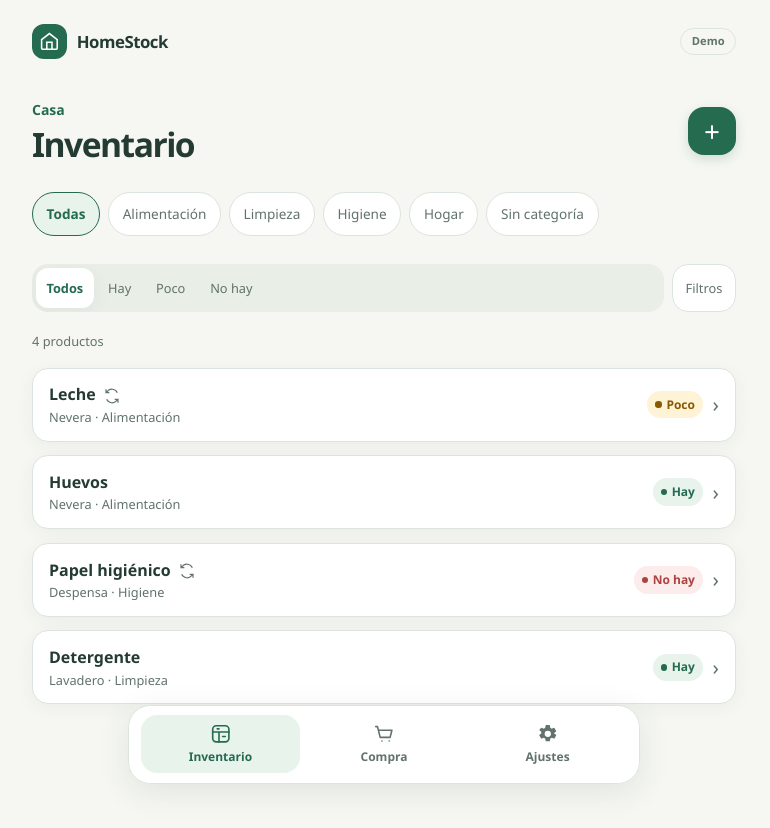
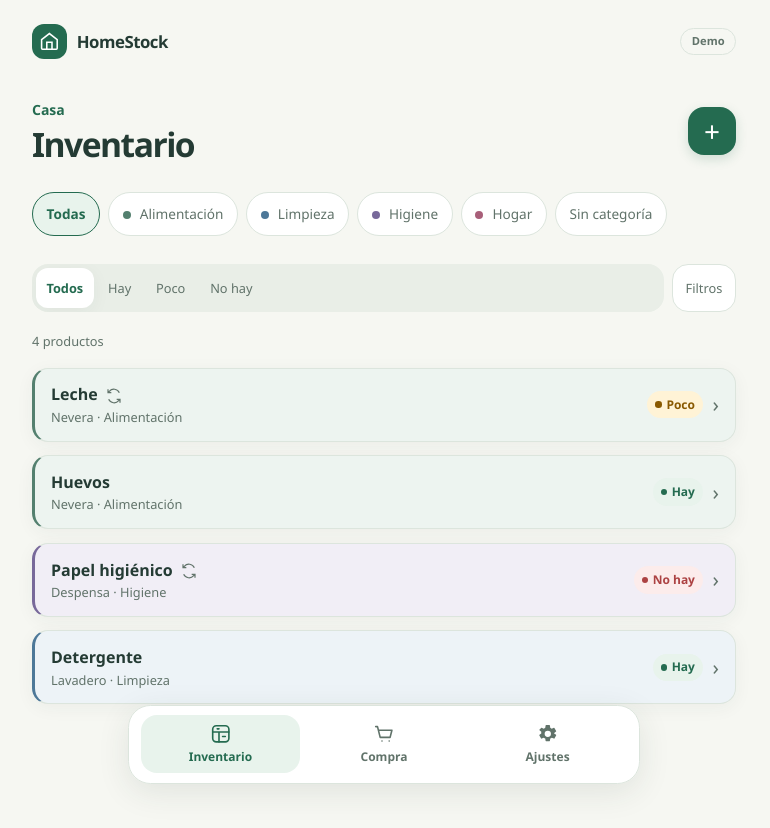
Before and after one commit to doyo91/homestock-demo, a SvelteKit app: page / in a window 1280 px wide. Shown: the top 828 px of the page, without its empty margins (256-1026 px from the left). Built offline with nearby package versions, Linux system fonts and the light colour scheme.

Commit message:
Add editable colors to product categories

```diff
--- a/src/lib/components/inventory/InventoryProduct.svelte
+++ b/src/lib/components/inventory/InventoryProduct.svelte
@@ -1,6 +1,7 @@
 <script lang="ts">
 	import type { PrototypeInventoryItem } from '$lib/prototype/seed';
 	import { getCategoryById, getLocationById } from '$lib/prototype/state.svelte';
+	import { getCategoryColor } from '$lib/prototype/seed';
 
 	let {
 		item,
@@ -10,9 +11,9 @@
 		onOpen: (id: string) => void;
 	} = $props();
 
-	let categoryName = $derived(
-		item.categoryId ? (getCategoryById(item.categoryId)?.name ?? 'Sin categoría') : 'Sin categoría'
-	);
+	let category = $derived(item.categoryId ? getCategoryById(item.categoryId) : undefined);
+	let categoryName = $derived(category?.name ?? 'Sin categoría');
+	let categoryColor = $derived(category ? getCategoryColor(category.color) : null);
 	let locationName = $derived(
 		item.locationId ? (getLocationById(item.locationId)?.name ?? 'Sin ubicación') : 'Sin ubicación'
 	);
@@ -21,7 +22,12 @@
 	);
 </script>
 
-<article class="product">
+<article
+	class="product"
+	style={categoryColor
+		? `--category-tone: ${categoryColor.tone}; --category-soft: ${categoryColor.soft}`
+		: undefined}
+>
 	<button
 		class="product-button"
 		type="button"
@@ -69,8 +75,9 @@
 <style>
 	.product {
 		border: 1px solid var(--line);
+		border-left: 3px solid var(--category-tone, var(--line));
 		border-radius: 1rem;
-		background: white;
+		background: var(--category-soft, white);
 		box-shadow: var(--shadow);
 	}
 	.product-button {
@@ -89,7 +96,8 @@
 		cursor: pointer;
 	}
 	.product-button:hover {
-		background: var(--surface-soft);
+		background: var(--category-soft, var(--surface-soft));
+		filter: brightness(0.98);
 	}
 	.product-button:focus-visible {
 		outline: 2px solid var(--accent);
--- a/src/lib/prototype/seed.ts
+++ b/src/lib/prototype/seed.ts
@@ -9,6 +9,24 @@ export interface PrototypeCategory {
 	id: string;
 	name: string;
 	active: boolean;
+	color: CategoryColor;
+}
+
+export const CATEGORY_PALETTE = [
+	{ id: 'sage', name: 'Salvia', tone: '#54806f', soft: '#edf4f0' },
+	{ id: 'blue', name: 'Azul', tone: '#4d7898', soft: '#edf3f7' },
+	{ id: 'lavender', name: 'Lavanda', tone: '#78699a', soft: '#f1eef6' },
+	{ id: 'rose', name: 'Rosa', tone: '#a85f79', soft: '#f7eef1' },
+	{ id: 'coral', name: 'Coral', tone: '#b96d58', soft: '#f8f0ec' },
+	{ id: 'amber', name: 'Mostaza', tone: '#907536', soft: '#f6f2e7' },
+	{ id: 'teal', name: 'Verde azulado', tone: '#43817e', soft: '#edf5f4' },
+	{ id: 'slate', name: 'Pizarra', tone: '#667481', soft: '#eff2f4' }
+] as const;
+
+export type CategoryColor = (typeof CATEGORY_PALETTE)[number]['id'];
+
+export function getCategoryColor(color: CategoryColor | undefined) {
+	return CATEGORY_PALETTE.find((item) => item.id === color) ?? CATEGORY_PALETTE[0];
 }
 
 export interface PrototypeLocation {
@@ -58,10 +76,10 @@ export function createPrototypeSeed(): PrototypeState {
 
 	return {
 		categories: [
-			{ id: categoryIdAlimentacion, name: 'Alimentación', active: true },
-			{ id: categoryIdLimpieza, name: 'Limpieza', active: true },
-			{ id: categoryIdHigiene, name: 'Higiene', active: true },
-			{ id: categoryIdHogar, name: 'Hogar', active: true }
+			{ id: categoryIdAlimentacion, name: 'Alimentación', active: true, color: 'sage' },
+			{ id: categoryIdLimpieza, name: 'Limpieza', active: true, color: 'blue' },
+			{ id: categoryIdHigiene, name: 'Higiene', active: true, color: 'lavender' },
+			{ id: categoryIdHogar, name: 'Hogar', active: true, color: 'rose' }
 		],
 		locations: [
 			{ id: locationIdNevera, name: 'Nevera', active: true },
--- a/src/lib/prototype/state.svelte.ts
+++ b/src/lib/prototype/state.svelte.ts
@@ -1,4 +1,5 @@
 import type { InventoryStatus } from '$lib/prototype/types';
+import { CATEGORY_PALETTE, type CategoryColor } from './seed';
 import { loadPrototypeState, resetPrototypeState, savePrototypeState } from './storage';
 
 let state = $state(loadPrototypeState());
@@ -361,7 +362,8 @@ export function createCategory(name: string): string | null {
 	state.categories.push({
 		id: categoryId,
 		name: trimmedName,
-		active: true
+		active: true,
+		color: CATEGORY_PALETTE[state.categories.length % CATEGORY_PALETTE.length].id
 	});
 
 	persistPrototypeState();
@@ -396,6 +398,18 @@ export function updateCategory(categoryId: string, name: string): boolean {
 
 	persistPrototypeState();
 
+	return true;
+}
+
+export function setCategoryColor(categoryId: string, color: CategoryColor): boolean {
+	const category = state.categories.find((item) => item.id === categoryId);
+
+	if (!category || !CATEGORY_PALETTE.some((item) => item.id === color)) {
+		return false;
+	}
+
+	category.color = color;
+	persistPrototypeState();
 	return true;
 }
 
--- a/src/lib/prototype/storage.ts
+++ b/src/lib/prototype/storage.ts
@@ -1,5 +1,5 @@
 import type { PrototypeState } from './seed';
-import { createPrototypeSeed } from './seed';
+import { CATEGORY_PALETTE, createPrototypeSeed } from './seed';
 
 const STORAGE_KEY = 'homestock-prototype-v4';
 
@@ -25,6 +25,13 @@ export function loadPrototypeState(): PrototypeState {
 			...product,
 			active: product.active ?? true
 		}));
+		// Assign stable palette colors to categories saved before color support.
+		state.categories = state.categories.map((category, index) => ({
+			...category,
+			color:
+				CATEGORY_PALETTE.find((color) => color.id === category.color)?.id ??
+				CATEGORY_PALETTE[index % CATEGORY_PALETTE.length].id
+		}));
 		return state;
 	} catch {
 		return createPrototypeSeed();
--- a/src/routes/+page.svelte
+++ b/src/routes/+page.svelte
@@ -9,6 +9,7 @@
 	import type { InventoryStatus } from '$lib/prototype/types';
 	import InventoryProduct from '$lib/components/inventory/InventoryProduct.svelte';
 	import InventoryProductPanel from '$lib/components/inventory/InventoryProductPanel.svelte';
+	import { getCategoryColor } from '$lib/prototype/seed';
 
 	const prototypeState = getPrototypeState();
 
@@ -114,12 +115,18 @@
 
 	<div class="category-filters" role="group" aria-label="Filtrar por categoría">
 		{#each categoryFilters as category (category.id)}
+			{@const color = 'color' in category ? getCategoryColor(category.color) : null}
 			<button
 				type="button"
 				class:active={categoryFilter === category.id}
+				class:colored={!!color}
 				aria-pressed={categoryFilter === category.id}
-				onclick={() => (categoryFilter = category.id)}>{category.name}</button
+				style={color ? `--category-tone: ${color.tone}; --category-soft: ${color.soft}` : undefined}
+				onclick={() => (categoryFilter = category.id)}
 			>
+				{#if color}<span class="category-dot" aria-hidden="true"></span>{/if}
+				{category.name}
+			</button>
 		{/each}
 	</div>
 
@@ -252,6 +259,20 @@
 		background: var(--accent-soft);
 		color: var(--accent);
 		font-weight: 700;
+	}
+	.category-filters button.colored.active {
+		border-color: var(--category-tone);
+		background: var(--category-soft);
+		color: var(--ink);
+	}
+	.category-dot {
+		display: inline-block;
+		width: 0.5rem;
+		height: 0.5rem;
+		margin-right: 0.35rem;
+		border-radius: 50%;
+		background: var(--category-tone);
+		vertical-align: 0.02rem;
 	}
 	.feedback {
 		padding: 0.75rem;
```
Also changed, not shown: src/routes/settings/categories/+page.svelte (+93 -1 lines), 2 other files (tests, documents, lock files or other folders).
